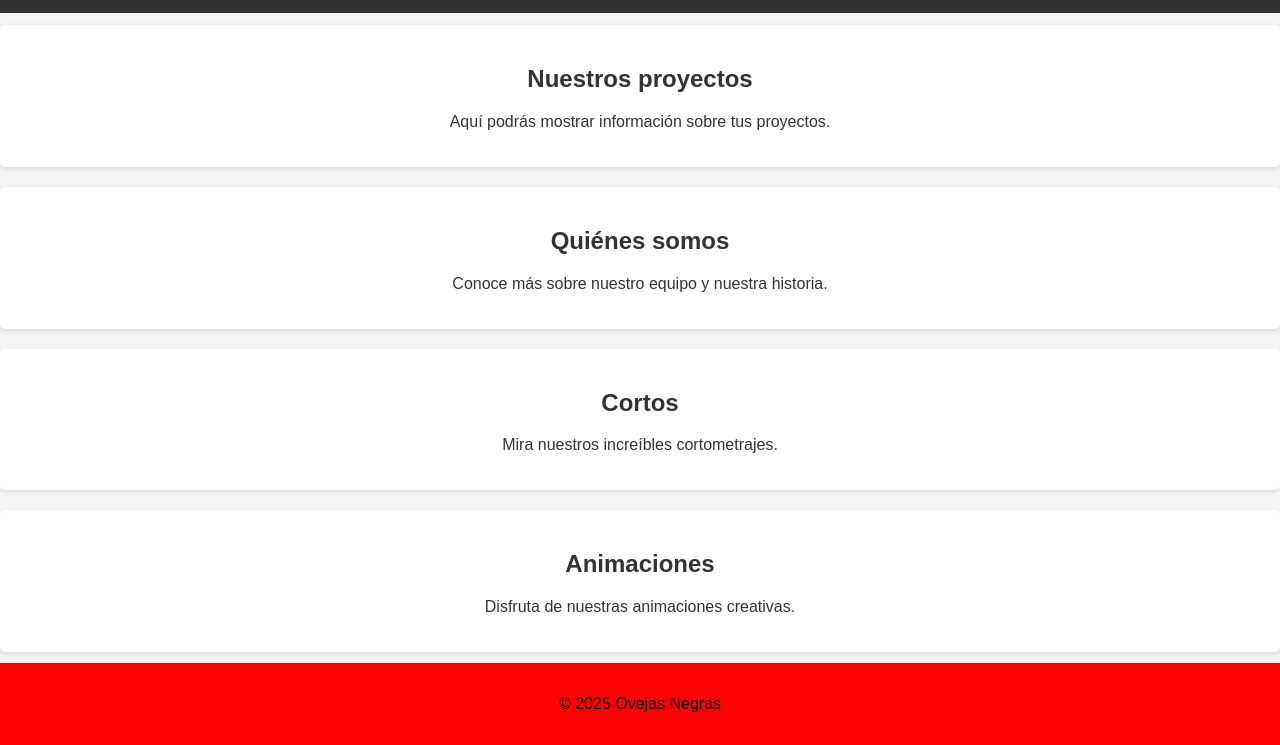
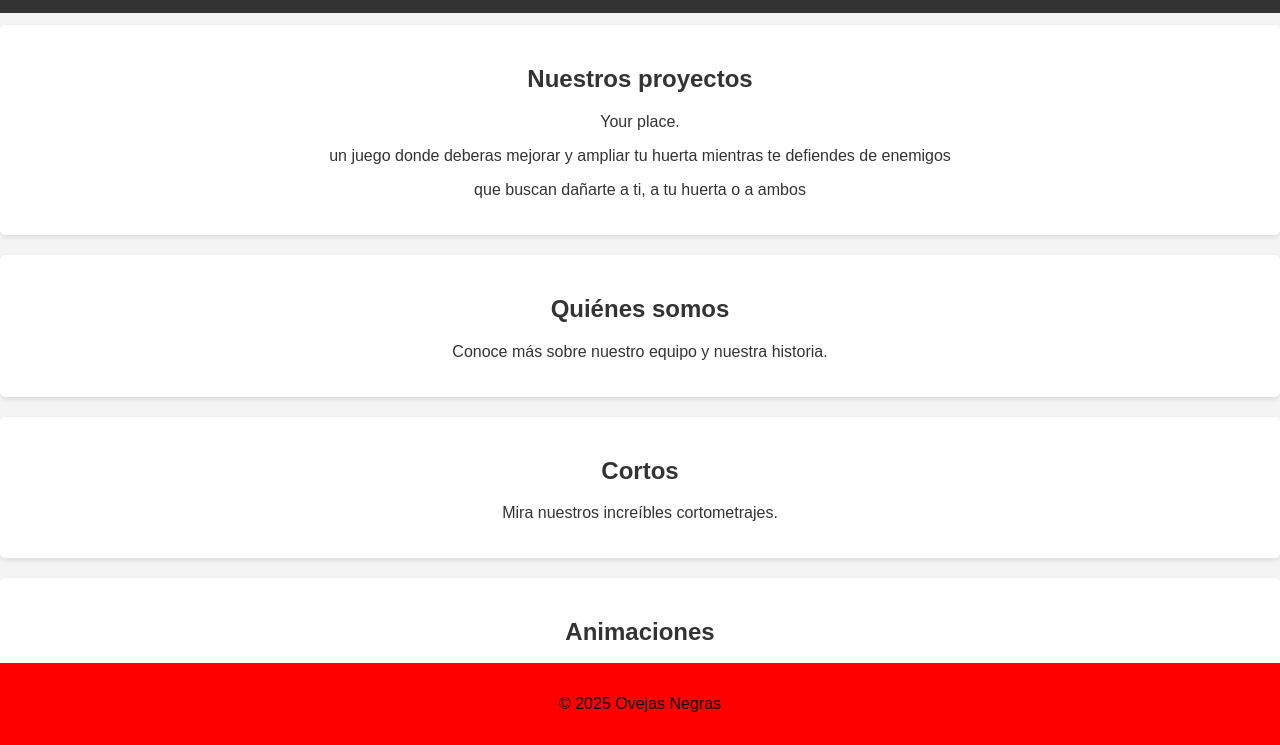
Before and after one commit to lucasZvala/Ovejas-negras, a plain HTML site: page index.html in a window 1280 px wide. Shown: the part 55-800 px from the top of the page. Drawn offline with Linux system fonts and the light colour scheme.

Commit message:
cambios en la descripcion de nuestros proyectos

```diff
--- a/index.html
+++ b/index.html
@@ -29,7 +29,9 @@
     <main>
         <section id="proyectos">
             <h2>Nuestros proyectos</h2>
-            <p>Aquí podrás mostrar información sobre tus proyectos.</p>
+            <p>Your place.</p>
+            <p> un juego donde deberas mejorar y ampliar tu huerta mientras te defiendes de enemigos</p>
+            <p>que buscan dañarte a ti, a tu huerta o a ambos</p>
             </section>
 
         <section id="quienes-somos">
```
